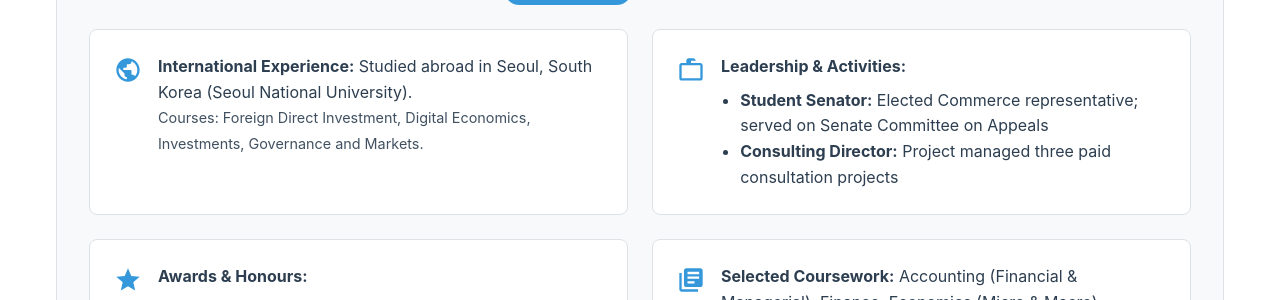
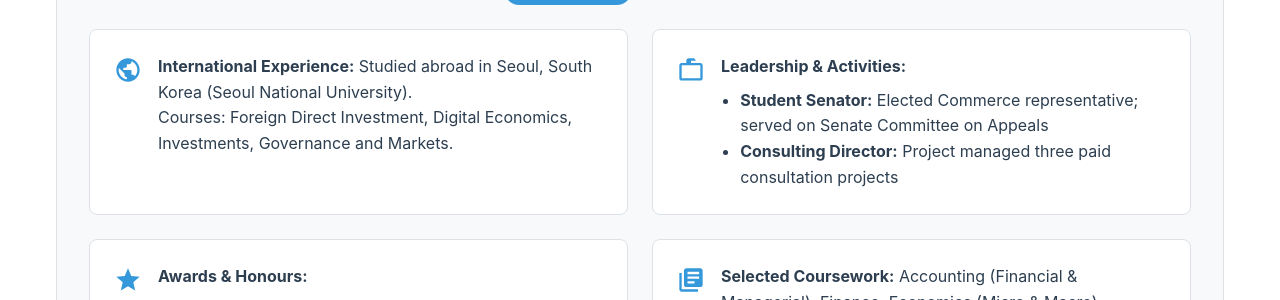
Before and after one commit to TDK250/Toms-Site, a Jekyll site: the page built from professional.md, in a window 1280 px wide. Shown: the part 595-895 px from the top of the page. Built offline with Jekyll 4.4.1, drawn with Linux system fonts in a browser that asks for light colours.

Commit message:
Remove inline styles from course list in professional.md

```diff
--- a/professional.md
+++ b/professional.md
@@ -26,7 +26,7 @@ title: Professional
         </div>
         <div class="highlight-content">
           <strong>International Experience:</strong> Studied abroad in Seoul, South Korea (Seoul National University). <br>
-          <span style="font-size: 0.9em; opacity: 0.9;">Courses: Foreign Direct Investment, Digital Economics, Investments, Governance and Markets.</span>
+          <span>Courses: Foreign Direct Investment, Digital Economics, Investments, Governance and Markets.</span>
         </div>
       </div>
 
```
